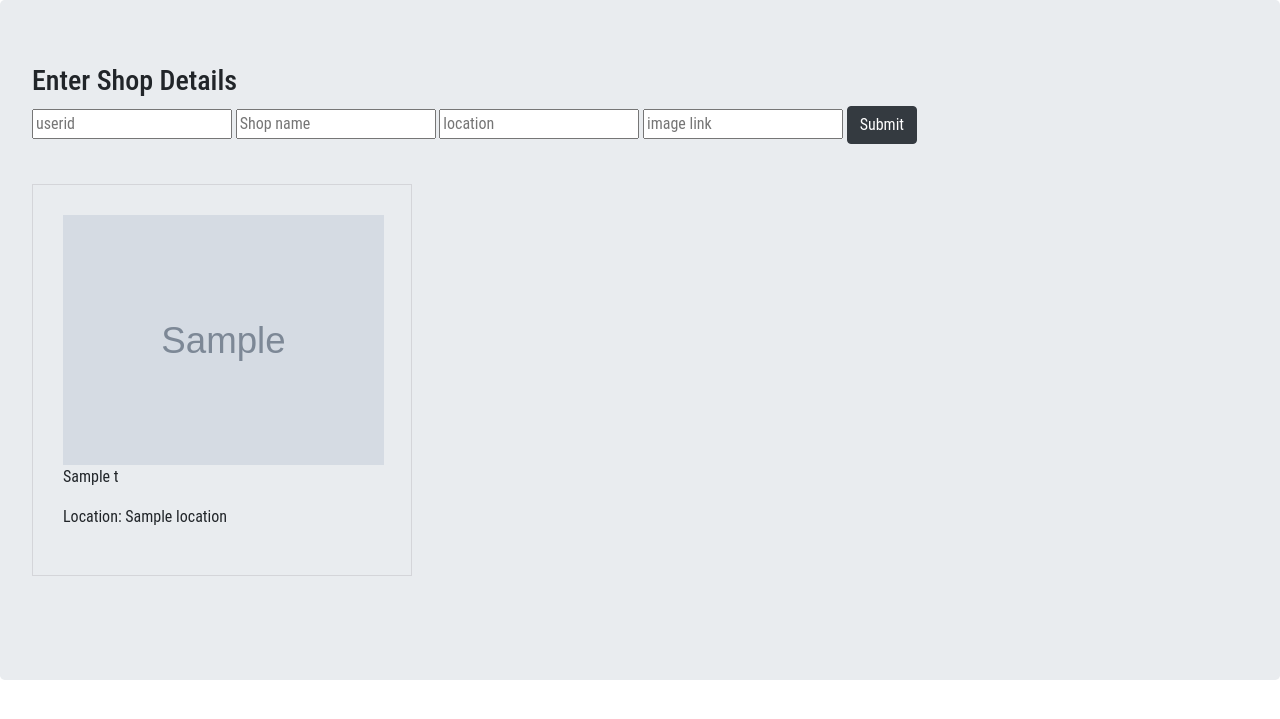
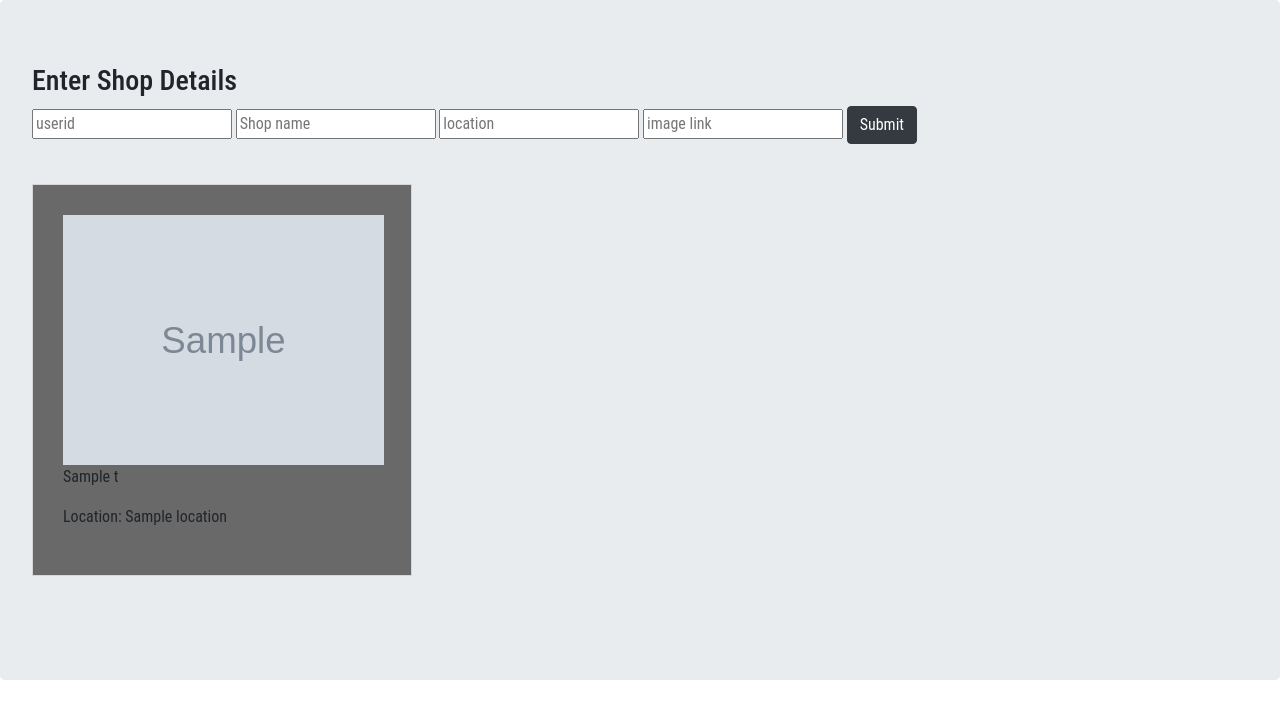
Before and after one commit to naveenggmu/grocerstop, a Flask app: template templates/addShop.html in a window 1280 px wide. Shown: the part 56-775 px from the top of the page. Run offline with Flask 2, Linux system fonts and the light colour scheme; the template is opened without the code that fills it: most values are stand-ins (such as "Sample title", 1, 10 or a date in 2020); grey boxes marked "Sample" are stand-in pictures; some libraries are stand-ins or nearby versions.

Commit message:
beautify

```diff
--- a/functions.py
+++ b/functions.py
@@ -55,7 +55,7 @@ def countchange(request):
     if(countdec==""):
         countdec=0
     details=db.child("shops").child(userid).get().val()
-    count=int(details["people"])
+    count=int(details['people'])
     print(type(count),count, type(countinc),countinc, type(countdec),countdec)
     count=count + int(countinc) - int(countdec)
     if(count<0):
--- a/templates/addShop.html
+++ b/templates/addShop.html
@@ -21,7 +21,7 @@
         <div class="boxes">
 
             {% for key,values in t.items() %}
-              <div class="box">
+              <div class="box" style="background-color:dimgray;">
                 <centre><img src={{values['image']}} height="250" width="321"></centre>
                 <p>{{values["name"]}}</p>
                 <p>Location: {{values["location"]}}</p>
```
